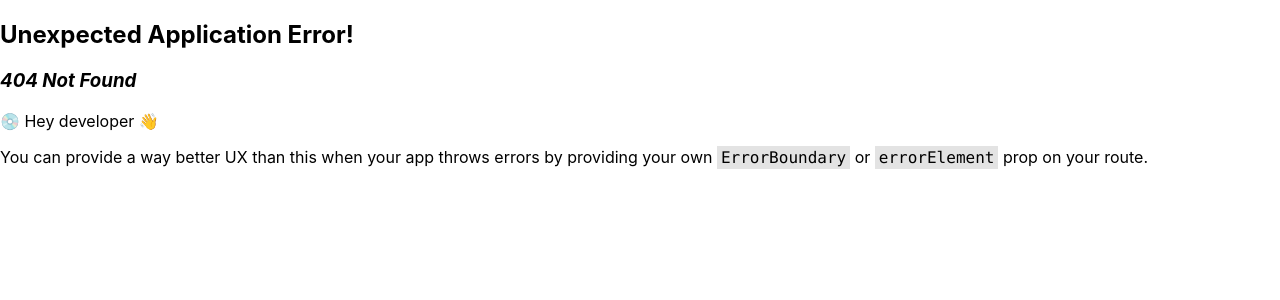
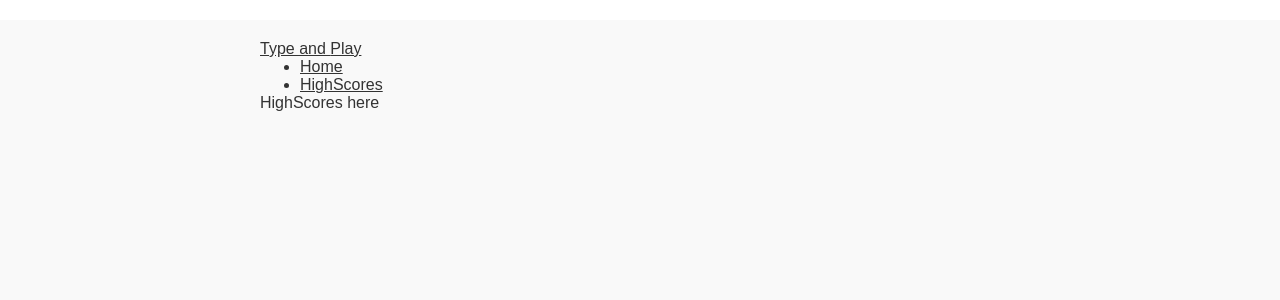
Before and after one commit to aicprog/react-type-game, a React (Create React App) app: page /highScores in a window 1280 px wide. Before the commit this address had no page. Shown: the top 300 px of the page. Built offline with nearby package versions, Linux system fonts and the light colour scheme.

Commit message:
Add navbar component and Error page

```diff
--- a/package.json
+++ b/package.json
@@ -10,6 +10,7 @@
     "react-dom": "^18.3.1",
     "react-router-dom": "^6.26.2",
     "react-scripts": "5.0.1",
+    "styled-components": "^6.1.13",
     "web-vitals": "^2.1.4"
   },
   "scripts": {
--- a/src/App.css
+++ /dev/null
@@ -1,38 +0,0 @@
-.App {
-  text-align: center;
-}
-
-.App-logo {
-  height: 40vmin;
-  pointer-events: none;
-}
-
-@media (prefers-reduced-motion: no-preference) {
-  .App-logo {
-    animation: App-logo-spin infinite 20s linear;
-  }
-}
-
-.App-header {
-  background-color: #282c34;
-  min-height: 100vh;
-  display: flex;
-  flex-direction: column;
-  align-items: center;
-  justify-content: center;
-  font-size: calc(10px + 2vmin);
-  color: white;
-}
-
-.App-link {
-  color: #61dafb;
-}
-
-@keyframes App-logo-spin {
-  from {
-    transform: rotate(0deg);
-  }
-  to {
-    transform: rotate(360deg);
-  }
-}
--- a/src/App.js
+++ b/src/App.js
@@ -1,12 +1,20 @@
 import React from 'react';
-import './App.css';
+import { Outlet } from 'react-router-dom';
+import Navbar from './components/Navbar';
+import { Container } from './styled/Container';
+import { Main } from './styled/Main';
+import Global from './styled/Global';
 
-function App() {
-  return (
-    <div>
-      <h1>App</h1>
-    </div>
-  );
-}
+const App = () => {
+	return (
+		<Main>
+			<Global />
+			<Container>
+				<Navbar />
+				<Outlet />
+			</Container>
+		</Main>
+	);
+};
 
 export default App;
--- /dev/null
+++ b/src/components/Navbar.jsx
@@ -0,0 +1,24 @@
+import React from 'react';
+import { Link } from 'react-router-dom';
+
+const Navbar = () => {
+	return (
+		<nav>
+			<div>
+				<Link to="/">
+					Type and <span>Play</span>
+				</Link>
+			</div>
+			<ul>
+				<li>
+					<Link to="/">Home</Link>
+				</li>
+				<li>
+					<Link to="/highScores">HighScores</Link>
+				</li>
+			</ul>
+		</nav>
+	);
+};
+
+export default Navbar;
--- a/src/index.js
+++ b/src/index.js
@@ -6,12 +6,22 @@ import { createBrowserRouter, RouterProvider } from 'react-router-dom';
 import Game from './pages/Game';
 import GameOver from './pages/GameOver';
 import Home from './pages/Home';
+import HighScores from './pages/HighScores';
+import ErrorPage from './pages/Error';
 
 //Routes for pages
 const router = createBrowserRouter([
 	{
+		element: <App />,
+		errorElement: <ErrorPage />,
+		children: [
+			{
 				path: '/',
-		element: <App />,
+				element: <Home />,
+			},
+			{
+				path: '/highScores',
+				element: <HighScores />,
 			},
 			{
 				path: '/game',
@@ -21,9 +31,7 @@ const router = createBrowserRouter([
 				path: '/gameOver',
 				element: <GameOver />,
 			},
-	{
-		path: '/home',
-		element: <Home />,
+		],
 	},
 ]);
 
--- /dev/null
+++ b/src/pages/Error.jsx
@@ -0,0 +1,16 @@
+import { useRouteError } from 'react-router-dom';
+
+export default function ErrorPage() {
+	const error = useRouteError();
+	console.error(error);
+
+	return (
+		<div id="error-page">
+			<h1>Oops!</h1>
+			<p>Sorry, an unexpected error has occurred.</p>
+			<p>
+				<i>{error.statusText || error.message}</i>
+			</p>
+		</div>
+	);
+}
--- a/src/pages/HighScores.jsx
+++ b/src/pages/HighScores.jsx
@@ -2,7 +2,7 @@ import React from 'react'
 
 const HighScores = () => {
   return (
-    <div>HighScores</div>
+    <div>HighScores here</div>
   )
 }
 
--- a/src/pages/Home.jsx
+++ b/src/pages/Home.jsx
@@ -1,9 +1,11 @@
-import React from 'react'
+import React from 'react';
 
 const Home = () => {
-  return (
-    <div>Home</div>
-  )
-}
+	return (
+		<div>
+			<h1>Home</h1>
+		</div>
+	);
+};
 
-export default Home
+export default Home;
--- /dev/null
+++ b/src/styled/Container.js
@@ -0,0 +1,8 @@
+import styled from 'styled-components';
+
+export const Container = styled.div`
+	padding: 20px;
+	margin: 0 auto;
+	margin-top: 20px;
+	max-width: 800px;
+`;
--- /dev/null
+++ b/src/styled/Global.js
@@ -0,0 +1,15 @@
+import { createGlobalStyle } from 'styled-components';
+
+export default createGlobalStyle`
+    *{
+        box-sizing: border-box ;
+        color: #333;
+        margin: 0;
+        font-family: sans-serif;
+        font-weight: 300
+    }
+
+    h1, h2{
+        margin-bottom: 2rem;
+    }
+`;
--- /dev/null
+++ b/src/styled/Main.js
@@ -0,0 +1,7 @@
+import styled from 'styled-components';
+
+export const Main = styled.div`
+	margin: 0;
+	background-color: #f9f9f9;
+	min-height: 100vh;
+`;
```
Also changed, not shown: 1 other file (tests, documents, lock files or other folders). Lines whose indentation alone changed are shown as unchanged.
